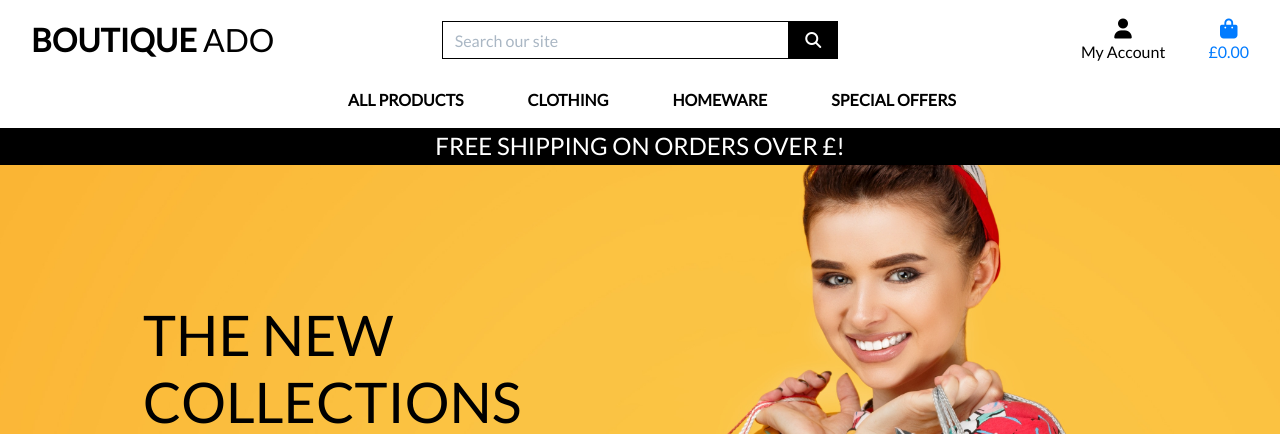
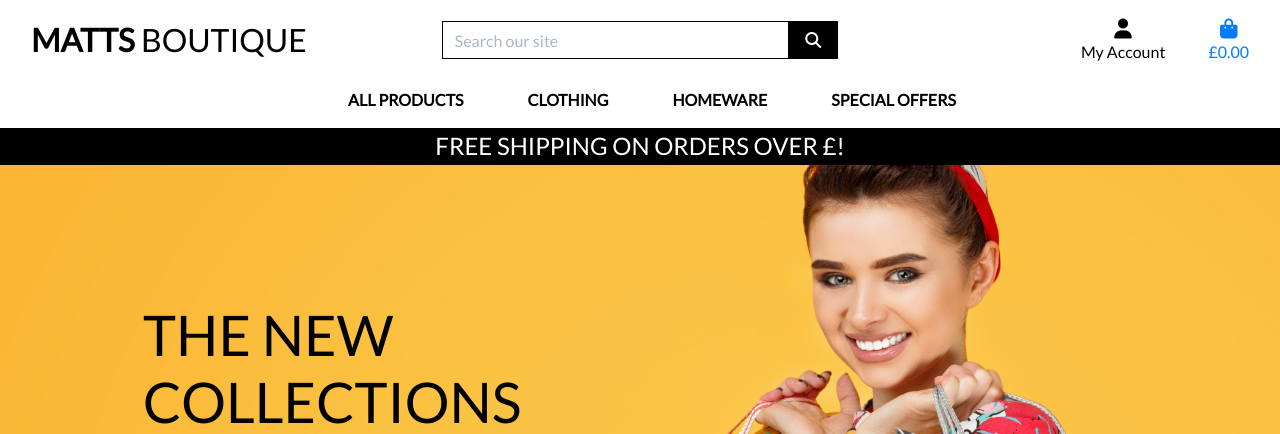
Before and after one commit to roomacarthur/boutique_ado_v1, a Django app: page / in a window 1280 px wide. Shown: the top 434 px of the page. Run offline with Django 3.2, Linux system fonts and the light colour scheme; some libraries are stand-ins or nearby versions.

```diff
--- a/templates/base.html
+++ b/templates/base.html
@@ -55,7 +55,7 @@
         >
           <a href="{% url 'home' %}" class="nav-link main-logo-link">
             <h2 class="logo-font text-black my-0">
-              <strong>Boutique</strong> Ado
+              <strong>Matts</strong> boutique
             </h2>
           </a>
         </div>
```
